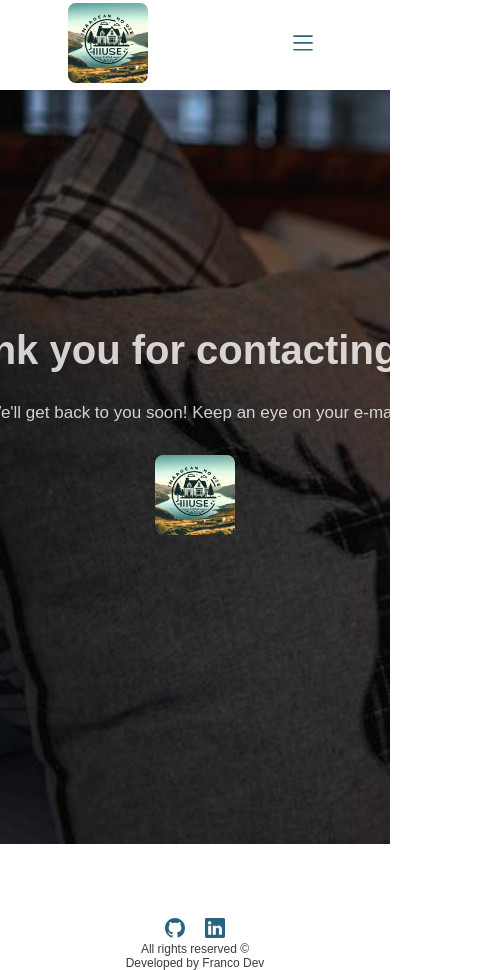
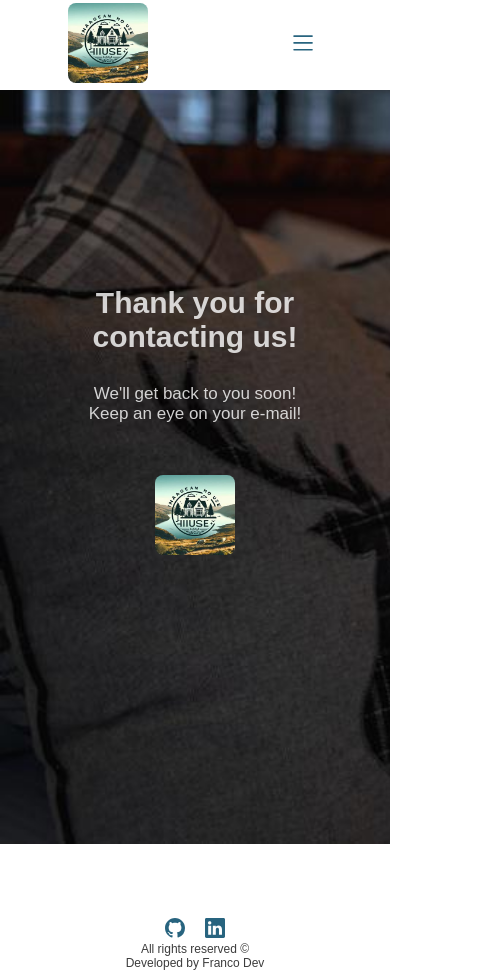
Before and after one commit to francofgdev/Island-Refuge-Lodge, a React (Create React App) app: page /Thanks in a window 390 px wide. Shown: the whole page, 500 px wide, since content can reach past the window. Built offline with nearby package versions, Linux system fonts and the light colour scheme; a web font is replaced by a local one.

Commit message:
responsiveness_thanks_page

```diff
--- a/src/pages/tku/tku.css
+++ b/src/pages/tku/tku.css
@@ -45,3 +45,15 @@ p {
     font-size: 17px;
     margin-bottom: 10px;
 }
+
+@media (max-width: 480px) {
+    #thanks {
+        text-align: center;
+        margin-bottom: 40px;
+        width: 90%;
+    }
+
+    #thanks h1 {
+        font-size: 30px;
+    }
+}
--- a/src/pages/tku/tku.js
+++ b/src/pages/tku/tku.js
@@ -15,7 +15,7 @@ function Thanks() {
                 <div id="container1">
                     <div id="thanks">
                         <h1>Thank you for contacting us!</h1>
-                        <p>We'll get back to you soon! Keep an eye on your e-mail!</p>
+                        <p>We'll get back to you soon!<br/> Keep an eye on your e-mail!</p>
                     </div>
                     <Link to={'/'}>
                         <img id="logo" src={Logo} />
```
